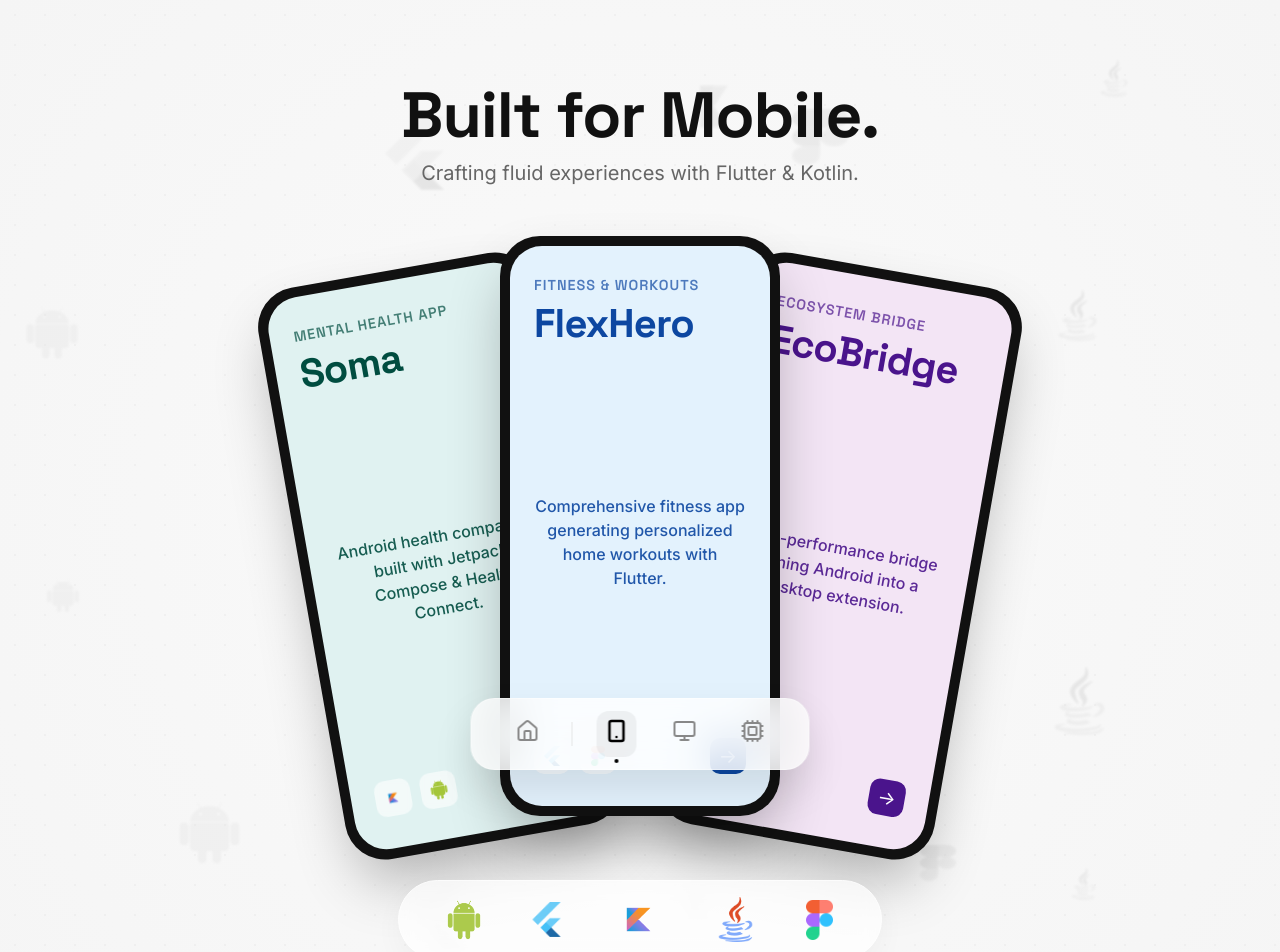
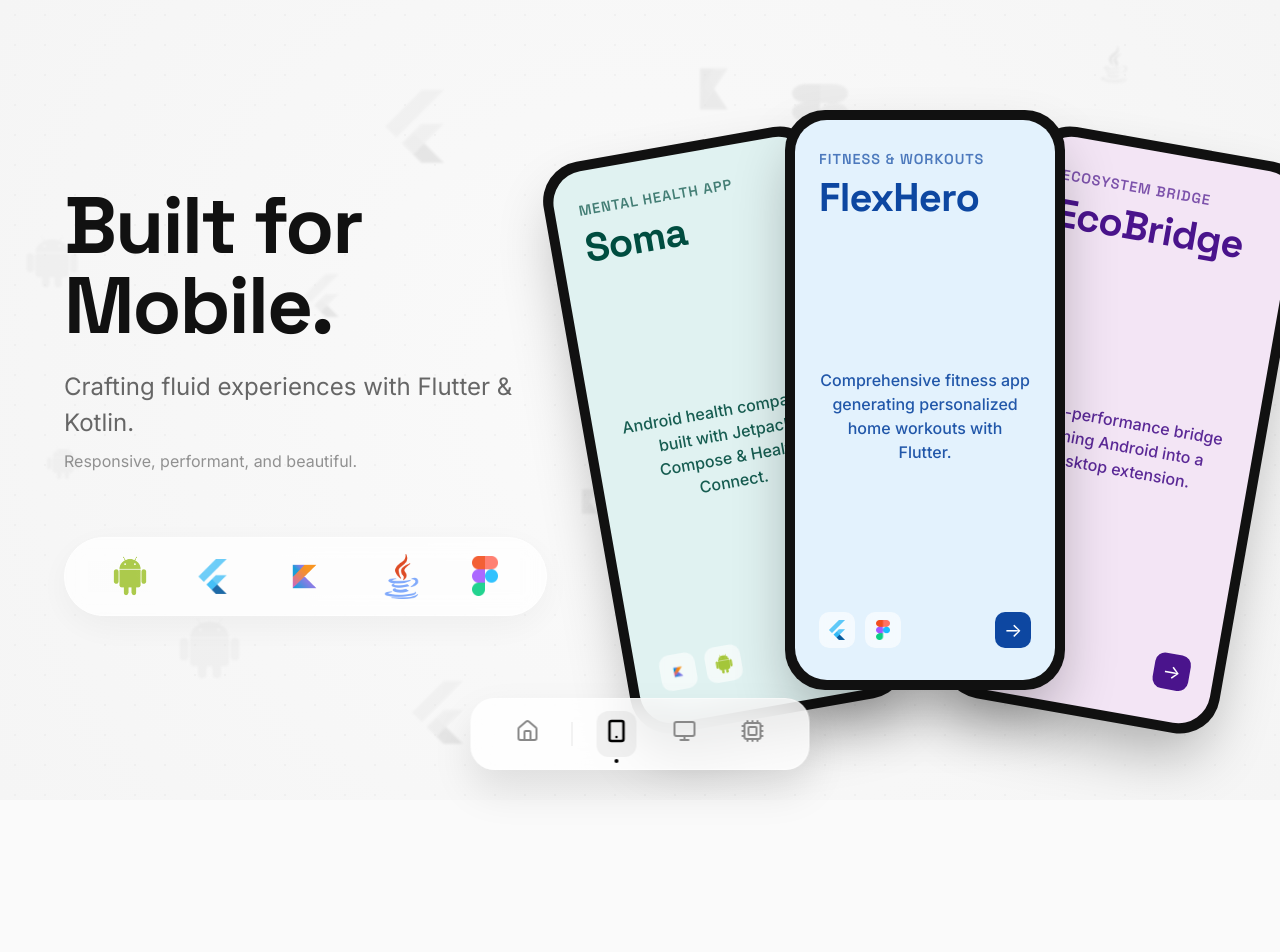
Before and after one commit to amaansyed27/Portfolio-Mk2, a React (Vite) app: page /mobile in a window 1280 px wide. Shown: the top 952 px of the page. After the commit the page ends 900 px from the top, so only its background shows below. Built offline with nearby package versions, Linux system fonts and the light colour scheme.

Commit message:
MOBILE MAIN PAGE FINAL

```diff
--- a/src/components/ProjectMobile.jsx
+++ b/src/components/ProjectMobile.jsx
@@ -212,6 +212,31 @@ const FloatingIcons = () => {
     );
 };
 
+// --- TECH STACK COMPONENT ---
+const TechStack = () => (
+    <div style={{
+        display: 'flex',
+        gap: '3rem',
+        alignItems: 'center',
+        justifyContent: 'center',
+        flexWrap: 'wrap',
+        opacity: 0.9,
+        background: 'rgba(255,255,255,0.8)',
+        padding: '1rem 3rem',
+        borderRadius: '50px',
+        border: '1px solid #fff',
+        boxShadow: '0 10px 40px rgba(0,0,0,0.05)',
+        backdropFilter: 'blur(10px)',
+        marginTop: '2rem'
+    }}>
+        <img src={androidIcon} alt="Android" style={{ height: '40px', filter: 'grayscale(0%)', opacity: 1 }} />
+        <img src={flutterIcon} alt="Flutter" style={{ height: '35px', filter: 'grayscale(0%)', opacity: 1 }} />
+        <img src={kotlinIcon} alt="Kotlin" style={{ height: '35px', filter: 'grayscale(0%)', opacity: 1 }} />
+        <img src={javaIcon} alt="Java" style={{ height: '45px', filter: 'grayscale(0%)', opacity: 1 }} />
+        <img src={figmaIcon} alt="Figma" style={{ height: '40px', filter: 'grayscale(0%)', opacity: 1 }} />
+    </div>
+);
+
 export default function ProjectMobile() {
     const isMobile = useIsMobile();
 
@@ -225,17 +250,18 @@ export default function ProjectMobile() {
             marginRight: '-50vw',
             minHeight: '100vh',
             display: 'flex',
-            flexDirection: 'column',
+            flexDirection: isMobile ? 'column' : 'row',
             alignItems: 'center',
             justifyContent: 'center',
             paddingTop: '5rem',
             paddingBottom: '5rem',
-            position: 'relative',
             background: 'radial-gradient(circle at center, #FAFAFA 0%, #F5F5F5 100%)',
             overflow: 'hidden'
         }}>
-            {/* ... bg ... */}
+
+            {/* Background Elements */}
             <FloatingIcons />
+
             <div style={{
                 position: 'absolute', inset: 0,
                 backgroundImage: 'radial-gradient(#e0e0e0 1px, transparent 1px)',
@@ -244,57 +270,54 @@ export default function ProjectMobile() {
                 zIndex: 0
             }} />
 
-            <div style={{ textAlign: 'center', marginBottom: isMobile ? '2rem' : '3rem', position: 'relative', zIndex: 2, padding: '0 1rem' }}>
-                <h2 style={{ fontSize: isMobile ? '2.5rem' : '4rem', fontWeight: 800, color: '#111', marginBottom: '0.5rem', letterSpacing: '-1px' }}>
-                    Built for Mobile.
+            {/* LEFT COLUMN (Desktop) / TOP (Mobile) */}
+            <div style={{
+                flex: 1,
+                display: 'flex',
+                flexDirection: 'column',
+                alignItems: isMobile ? 'center' : 'flex-start',
+                justifyContent: 'center',
+                zIndex: 2,
+                padding: isMobile ? '0 1rem' : '0 0 0 5vw', // Left padding on desktop
+                textAlign: isMobile ? 'center' : 'left',
+                marginBottom: isMobile ? '3rem' : '0'
+            }}>
+                <h2 style={{ fontSize: isMobile ? '2.5rem' : '5rem', fontWeight: 800, color: '#111', marginBottom: '0.5rem', letterSpacing: '-2px', lineHeight: 1 }}>
+                    Built for <br /> Mobile.
                 </h2>
-                <p style={{ fontSize: isMobile ? '1rem' : '1.25rem', color: '#666', maxWidth: '600px', margin: '0 auto' }}>
+                <p style={{ fontSize: isMobile ? '1rem' : '1.5rem', color: '#666', maxWidth: '500px', margin: isMobile ? '0 auto' : '1rem 0 2rem 0' }}>
                     Crafting fluid experiences with Flutter & Kotlin.
+                    <span style={{ display: 'block', marginTop: '0.5rem', fontSize: '1rem', opacity: 0.7 }}>
+                        Responsive, performant, and beautiful.
+                    </span>
                 </p>
+
+                {/* Tech Stack - Desktop Only (Below Text) */}
+                {!isMobile && <TechStack />}
             </div>
 
-            {/* Phones Container */}
+            {/* RIGHT COLUMN (Desktop) / BOTTOM (Mobile) */}
             <div style={{
+                flex: 1.2, // Give more space to phones
                 display: 'flex',
                 justifyContent: 'center',
                 alignItems: 'center',
                 perspective: '1000px',
-                marginBottom: '4rem',
                 flexWrap: 'wrap',
-                flexDirection: isMobile ? 'column' : 'row', // Vertical stack on mobile
-                gap: isMobile ? '0' : '0', // Margin handled in PhoneFrame
+                flexDirection: isMobile ? 'column' : 'row',
+                gap: isMobile ? '0' : '0',
                 position: 'relative',
                 zIndex: 10,
-                width: '100%'
+                width: '100%',
+                paddingRight: isMobile ? 0 : '2rem'
             }}>
                 {PROJECTS.map((project, i) => (
                     <PhoneFrame key={project.id} project={project} index={i} isMobile={isMobile} />
                 ))}
             </div>
 
-            {/* Tech Stack Row */}
-            <div style={{
-                display: 'flex',
-                gap: '3rem',
-                alignItems: 'center',
-                justifyContent: 'center',
-                flexWrap: 'wrap',
-                opacity: 0.9,
-                position: 'relative',
-                zIndex: 10,
-                background: 'rgba(255,255,255,0.8)',
-                padding: '1rem 3rem',
-                borderRadius: '50px',
-                border: '1px solid #fff',
-                boxShadow: '0 10px 40px rgba(0,0,0,0.05)',
-                backdropFilter: 'blur(10px)'
-            }}>
-                <img src={androidIcon} alt="Android" style={{ height: '40px', filter: 'grayscale(0%)', opacity: 1 }} />
-                <img src={flutterIcon} alt="Flutter" style={{ height: '35px', filter: 'grayscale(0%)', opacity: 1 }} />
-                <img src={kotlinIcon} alt="Kotlin" style={{ height: '35px', filter: 'grayscale(0%)', opacity: 1 }} />
-                <img src={javaIcon} alt="Java" style={{ height: '45px', filter: 'grayscale(0%)', opacity: 1 }} />
-                <img src={figmaIcon} alt="Figma" style={{ height: '40px', filter: 'grayscale(0%)', opacity: 1 }} />
-            </div>
+            {/* Tech Stack - Mobile Only (Below Phones) */}
+            {isMobile && <div style={{ marginTop: '3rem', zIndex: 10 }}><TechStack /></div>}
 
         </section>
     );
```
